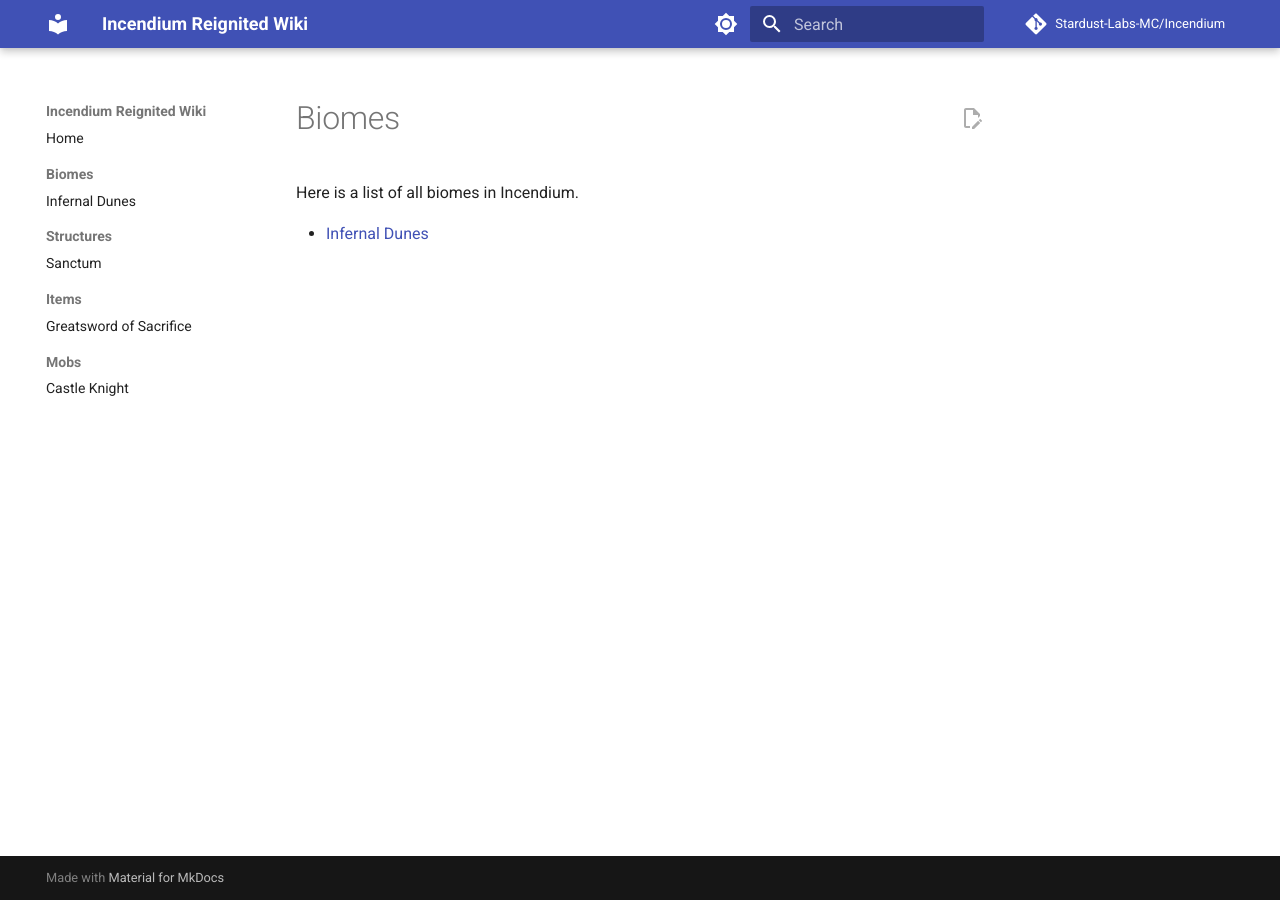
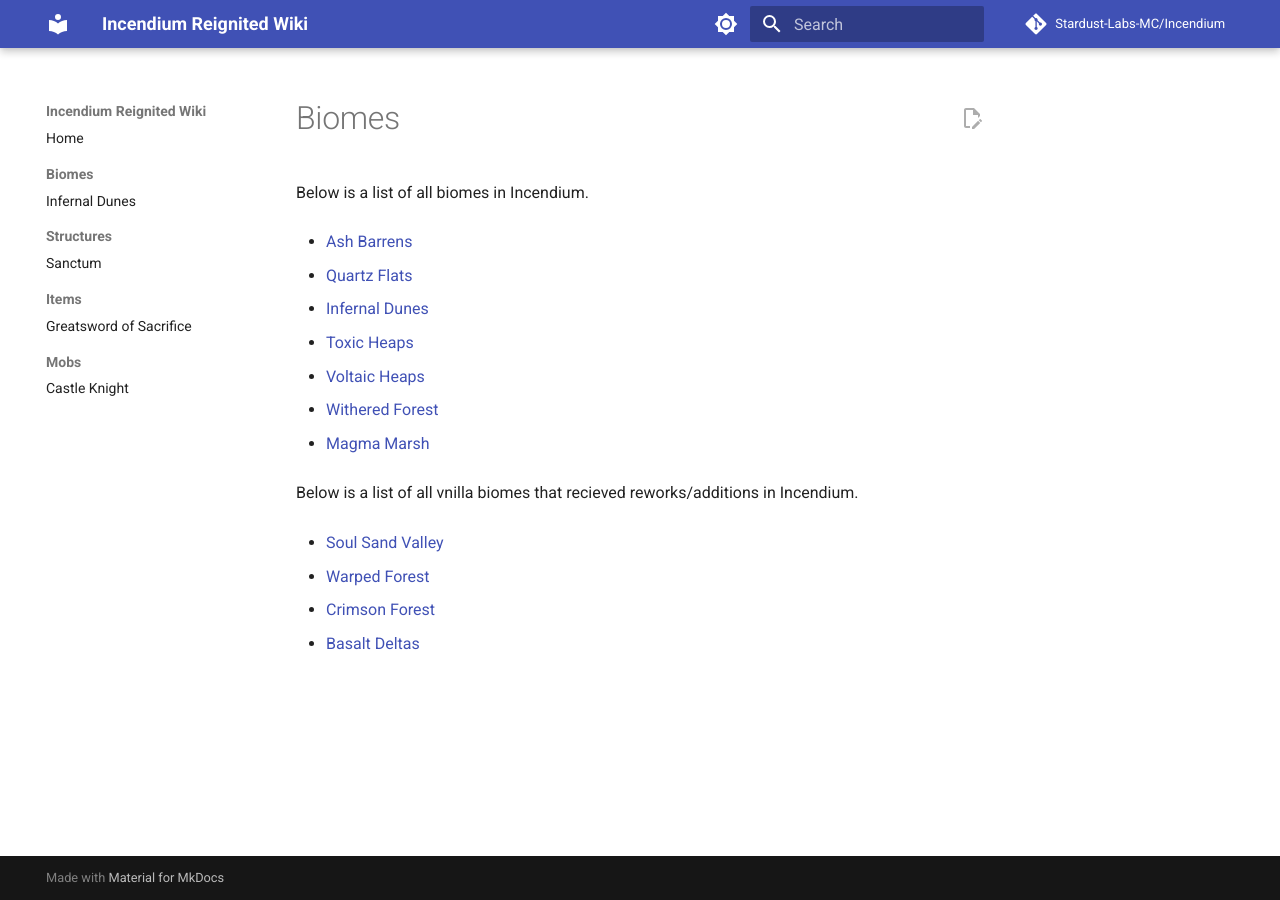
Before and after one commit to Stardust-Labs-MC/incendium-wiki, an MkDocs documentation site: the page built from docs/biomes/index.md, in a window 1280 px wide. Built offline with MkDocs 1.6.1 and Material for MkDocs 9.7.7, drawn with Linux system fonts in a browser that asks for light colours; comment, search, counter and statistics services are not loaded.

Commit message:
- starting on wiki biome list

```diff
--- a/docs/biomes/index.md
+++ b/docs/biomes/index.md
@@ -1,6 +1,28 @@
 # Biomes
 
-Here is a list of all biomes in Incendium.
+Below is a list of all biomes in Incendium.
+
+- [Ash Barrens](ash-barrens.md)
+
+- [Quartz Flats](quartz-flats.md)
+
+- [Infernal Dunes](infernal-dunes.md)
+
+- [Toxic Heaps](toxic-heap.md)
+
+- [Voltaic Heaps](voltaic-heap.md)
+
+- [Withered Forest](withered-forest.md)
+
+- [Magma Marsh](magma-marsh.md)
 
 
-- [Infernal Dunes](infernal-dunes.md)
+Below is a list of all vnilla biomes that recieved reworks/additions in Incendium.
+
+- [Soul Sand Valley](soul-sand-valley.md)
+
+- [Warped Forest](warped-forest.md)
+
+- [Crimson Forest](crimson-forest.md)
+
+- [Basalt Deltas](basalt-deltas.md)
```
Also changed, not shown: docs/biomes/ash-barrens.md (added, +7 -0 lines), docs/biomes/basalt-deltas.md (added, +6 -0 lines), docs/biomes/crimson-forest.md (added, +6 -0 lines), docs/biomes/infernal-dunes.md (+2 -2 lines), docs/biomes/magma-marsh.md.md (added, +6 -0 lines), docs/biomes/quartz-flats.md (added, +7 -0 lines), docs/biomes/soul-sand-valley.md (added, +6 -0 lines), docs/biomes/toxic-heap.md (added, +5 -0 lines), docs/biomes/voltaic-heap.md (added, +6 -0 lines), docs/biomes/warped-forest.md (added, +6 -0 lines), docs/biomes/withered-forest.md (added, +6 -0 lines), docs/index.md (+2 -0 lines), docs/assets/ash-barrens.png (added), docs/assets/incendium-banner.png (added), 2 more files.
